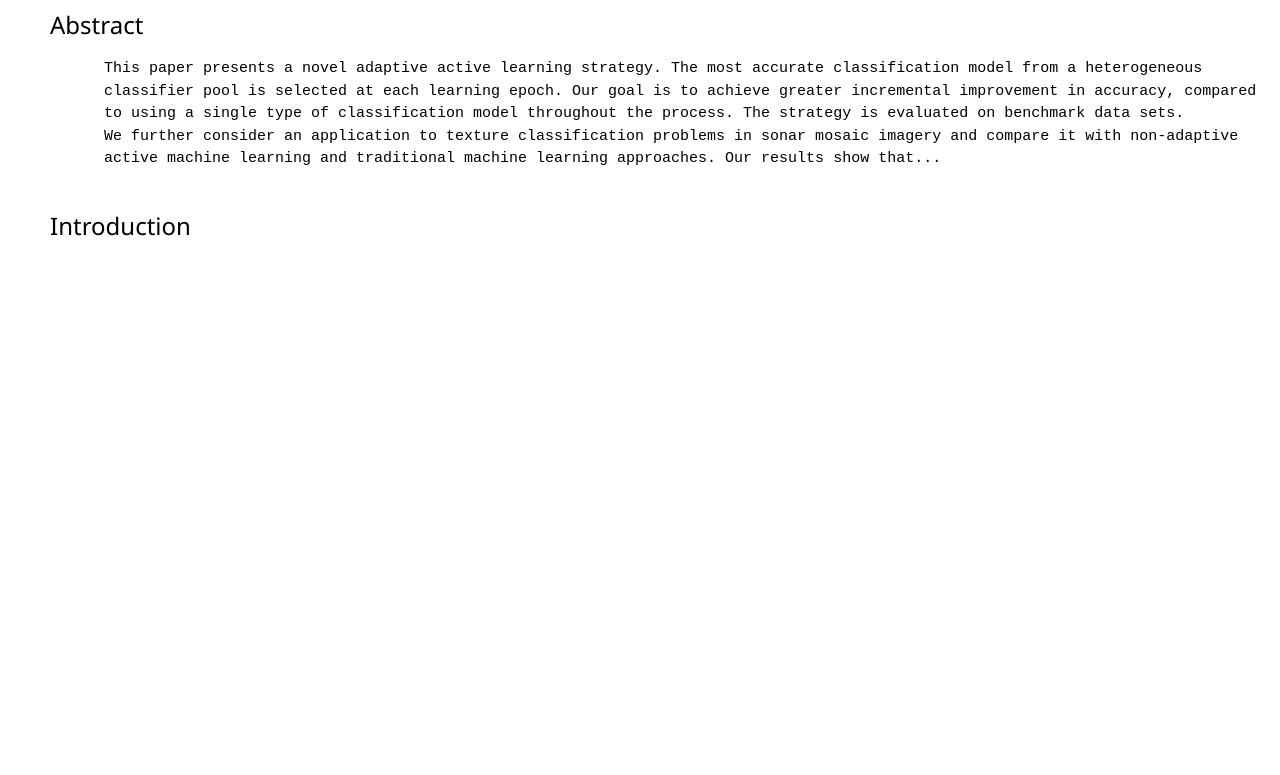
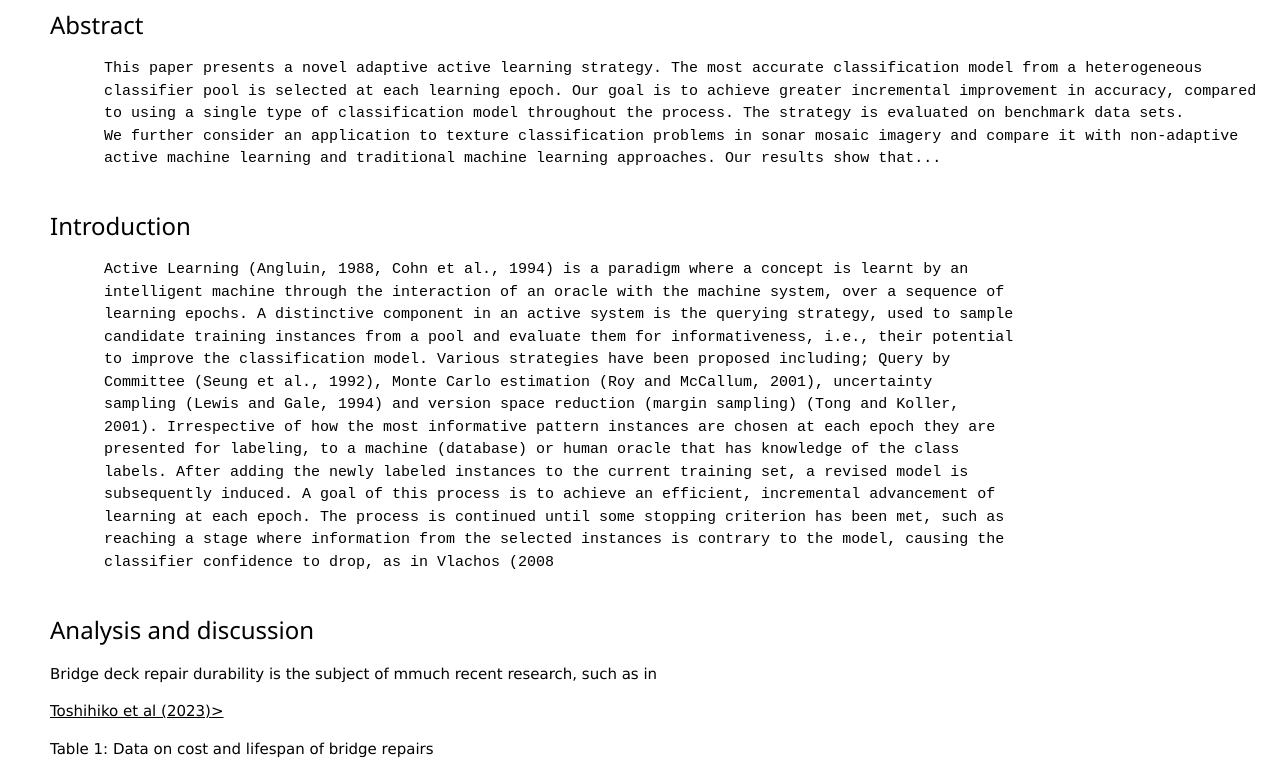
Before and after one commit to FEPSFY6953832/FY6953832, a plain HTML site: page index.html in a window 1280 px wide. Shown: the part 781-1556 px from the top of the page. Before the commit the page ends 1100 px from the top, so only its background shows below. Drawn offline with nearby package versions, Linux system fonts and the light colour scheme.

Commit message:
Update index.html

```diff
--- a/index.html
+++ b/index.html
@@ -78,7 +78,31 @@
   <h3 id="Introduction">Introduction</h3>
   <p class="ex1">
     <pre>
+      Active Learning (Angluin, 1988, Cohn et al., 1994) is a paradigm where a concept is learnt by an
+      intelligent machine through the interaction of an oracle with the machine system, over a sequence of
+      learning epochs. A distinctive component in an active system is the querying strategy, used to sample
+      candidate training instances from a pool and evaluate them for informativeness, i.e., their potential
+      to improve the classification model. Various strategies have been proposed including; Query by
+      Committee (Seung et al., 1992), Monte Carlo estimation (Roy and McCallum, 2001), uncertainty
+      sampling (Lewis and Gale, 1994) and version space reduction (margin sampling) (Tong and Koller,
+      2001). Irrespective of how the most informative pattern instances are chosen at each epoch they are
+      presented for labeling, to a machine (database) or human oracle that has knowledge of the class
+      labels. After adding the newly labeled instances to the current training set, a revised model is
+      subsequently induced. A goal of this process is to achieve an efficient, incremental advancement of
+      learning at each epoch. The process is continued until some stopping criterion has been met, such as
+      reaching a stage where information from the selected instances is contrary to the model, causing the
+      classifier confidence to drop, as in Vlachos (2008
+    </pre>
+</p>
 
-    </pre>
+<h3 id="Analysis_and_discussion">Analysis and discussion</h3>
+  <p>Bridge deck repair durability is the subject of mmuch recent research, such as in </p>
+  <a href="https://www.icevirtuallibrary.com/doi/full/10.1680/jbren.21.00034">Toshihiko et al (2023)></a>
+  <p>Table 1: Data on cost and lifespan of bridge repairs</p>
+  <table>
+    <tr>
+
+    </tr>
+  </table>
 </body>
 </html>
```
